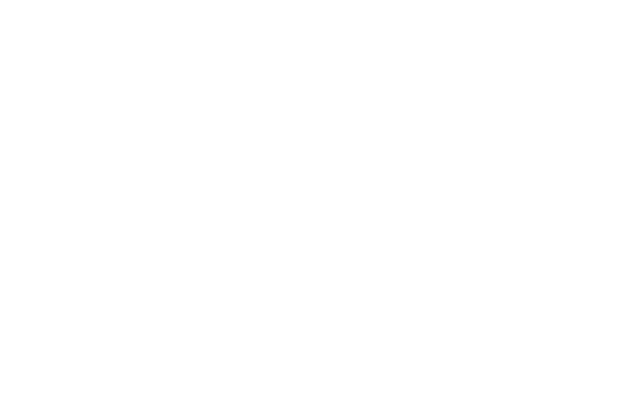
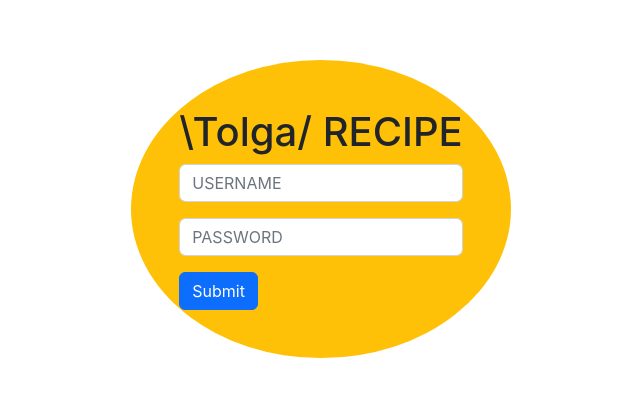
Before and after one commit to Tolga-Han-Yilmaz/recipe_app, a React (Create React App) app: page / in a window 1280 px wide. Shown: the part 191-588 px from the top of the page, without its empty margins (319-959 px from the left). Built offline with nearby package versions, Linux system fonts and the light colour scheme.

Commit message:
added login.jsx

```diff
--- a/package.json
+++ b/package.json
@@ -9,6 +9,7 @@
     "axios": "^0.27.2",
     "react": "^18.2.0",
     "react-dom": "^18.2.0",
+    "react-router-dom": "^6.3.0",
     "react-scripts": "5.0.1",
     "web-vitals": "^2.1.4"
   },
--- a/src/App.js
+++ b/src/App.js
@@ -1,7 +1,13 @@
 import "./App.css";
+// import { Routes, Route } from "react-router-dom";
+import Login from "./pages/Login";
 
 function App() {
-  return <div className="App"></div>;
+  return (
+    <div>
+      <Login />
+    </div>
+  );
 }
 
 export default App;
--- a/src/index.js
+++ b/src/index.js
@@ -2,10 +2,11 @@
 import ReactDOM from "react-dom/client";
 import "./index.css";
 import App from "./App";
+import { BrowserRouter } from "react-router-dom";
 
 const root = ReactDOM.createRoot(document.getElementById("root"));
 root.render(
-  <React.StrictMode>
+  <BrowserRouter>
     <App />
-  </React.StrictMode>
+  </BrowserRouter>
 );
--- /dev/null
+++ b/src/pages/Login.jsx
@@ -0,0 +1,47 @@
+import { useState } from "react";
+
+const Login = () => {
+  const [form, setForm] = useState();
+
+  const handleChange = (e) => {
+    setForm(e.target.value);
+  };
+
+  return (
+    <div
+      style={{ height: "100vh" }}
+      className="d-flex justify-content-center align-items-center"
+    >
+      <div className="login rounded-circle bg-warning p-5">
+        <h1>\Tolga/ RECIPE</h1>
+        <form>
+          <div className="mb-3">
+            <input
+              type="text"
+              className="form-control"
+              id="username"
+              name="username"
+              placeholder="USERNAME"
+              onChange={(e) => handleChange(e)}
+            />
+          </div>
+          <div className="mb-3">
+            <input
+              type="password"
+              className="form-control"
+              id="password"
+              name="password"
+              placeholder="PASSWORD"
+            />
+          </div>
+
+          <button type="submit" className="btn btn-primary">
+            Submit
+          </button>
+        </form>
+      </div>
+    </div>
+  );
+};
+
+export default Login;
```
Also changed, not shown: src/pages/About.jsx (added), src/pages/Home.jsx (added), 2 other files (tests, documents, lock files or other folders).
